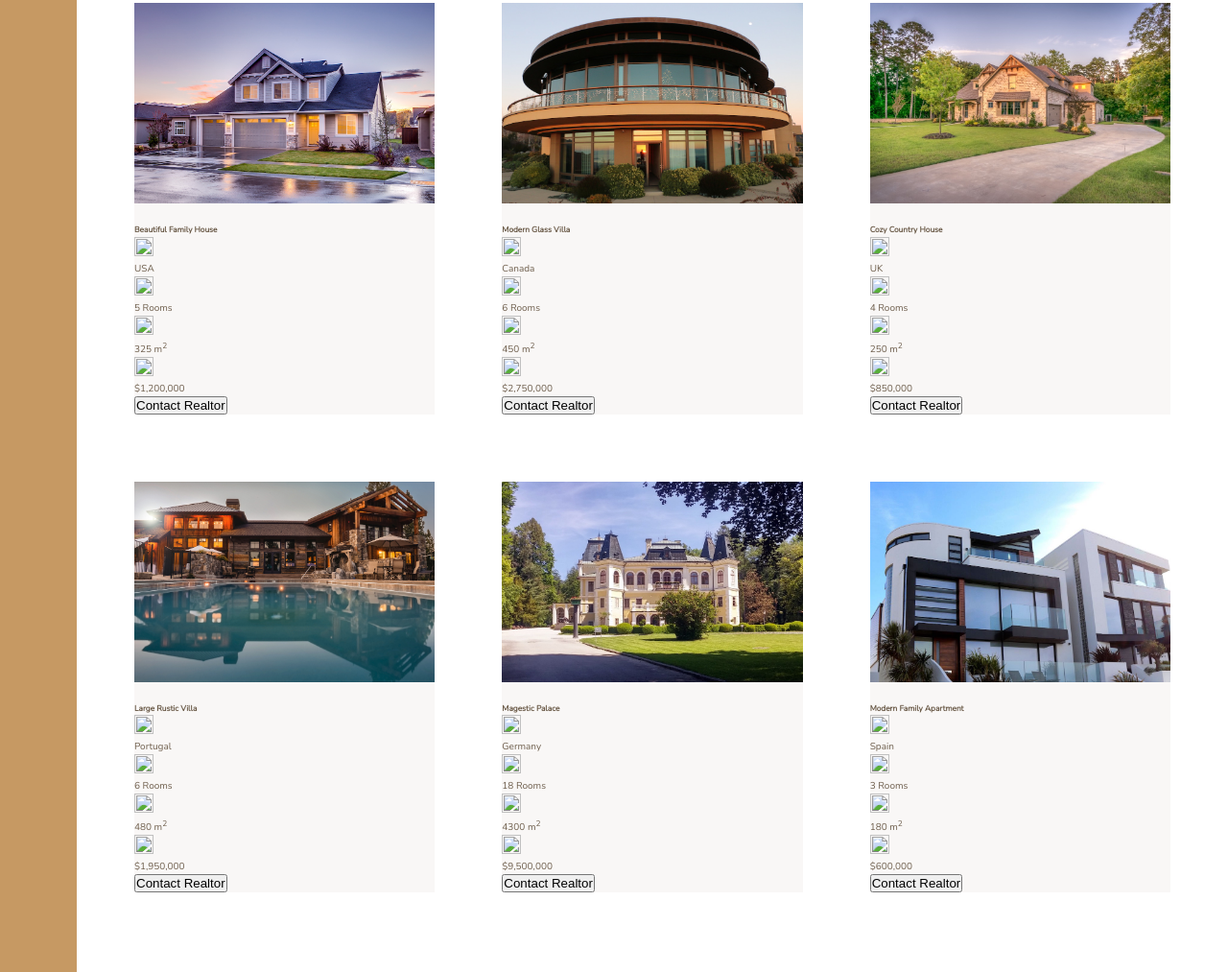
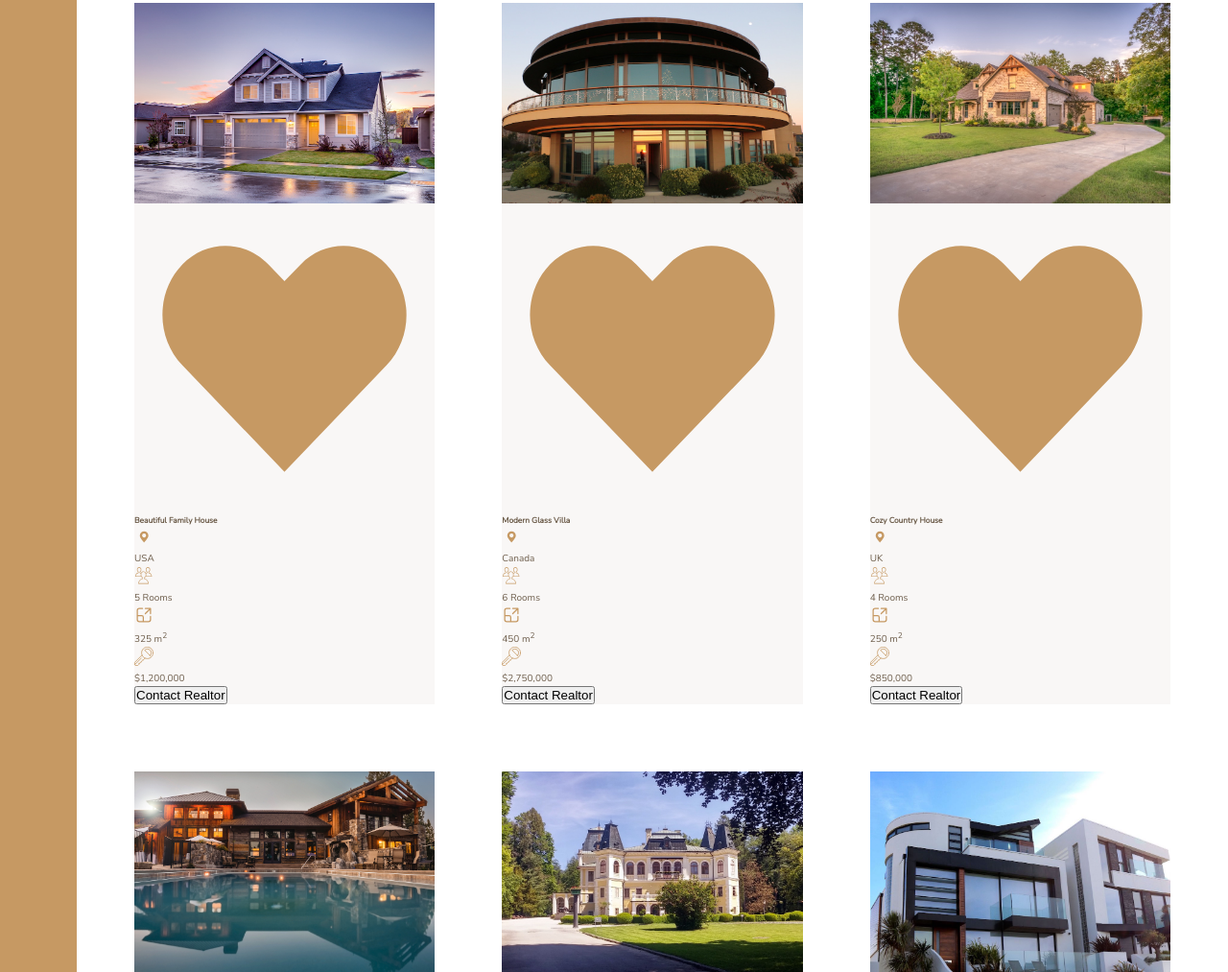
Before and after one commit to Nessvah/nexter, a website: page index.html in a window 1280 px wide. Shown: the part 1967-2980 px from the top of the page at 96% size. Drawn offline with nearby package versions, Linux system fonts and the light colour scheme.

Commit message:
add icons and place in html

```diff
--- a/index.html
+++ b/index.html
@@ -95,22 +95,22 @@
     <section class="homes">
       <div class="home">
         <img src="/img/house-1.jpeg" alt="House 1" class="home__img" />
-        <img src="" alt="" class="home__like-icon" />
+        <img src="/img/heart.svg" alt="" class="home__like-icon" />
         <h5 class="home__heading">Beautiful Family House</h5>
         <div class="home__location">
-          <img src="" alt="" />
+          <img src="/img/location _home.svg" alt="" />
           <p>USA</p>
         </div>
         <div class="home__rooms">
-          <img src="" alt="" />
+          <img src="/img/people.svg" alt="" />
           <p>5 Rooms</p>
         </div>
         <div class="home__area">
-          <img src="" alt="" />
+          <img src="/img/space.svg" alt="" />
           <p>325 m<sup>2</sup></p>
         </div>
         <div class="home__price">
-          <img src="" alt="" />
+          <img src="/img/key.svg" alt="" />
           <p>$1,200,000</p>
         </div>
         <button class="cta">Contact Realtor</button>
@@ -118,22 +118,22 @@
 
       <div class="home">
         <img src="/img/house-2.jpeg" alt="House 2" class="home__img" />
-        <img src="" alt="" class="home__like-icon" />
+        <img src="/img/heart.svg" alt="" class="home__like-icon" />
         <h5 class="home__heading">Modern Glass Villa</h5>
         <div class="home__location">
-          <img src="" alt="" />
+          <img src="/img/location _home.svg" alt="" />
           <p>Canada</p>
         </div>
         <div class="home__rooms">
-          <img src="" alt="" />
+          <img src="/img/people.svg" alt="" />
           <p>6 Rooms</p>
         </div>
         <div class="home__area">
-          <img src="" alt="" />
+          <img src="/img/space.svg" alt="" />
           <p>450 m<sup>2</sup></p>
         </div>
         <div class="home__price">
-          <img src="" alt="" />
+          <img src="/img/key.svg" alt="" />
           <p>$2,750,000</p>
         </div>
         <button class="cta">Contact Realtor</button>
@@ -141,22 +141,22 @@
 
       <div class="home">
         <img src="/img/house-3.jpeg" alt="House 3" class="home__img" />
-        <img src="" alt="" class="home__like-icon" />
+        <img src="/img/heart.svg" alt="" class="home__like-icon" />
         <h5 class="home__heading">Cozy Country House</h5>
         <div class="home__location">
-          <img src="" alt="" />
+          <img src="/img/location _home.svg" alt="" />
           <p>UK</p>
         </div>
         <div class="home__rooms">
-          <img src="" alt="" />
+          <img src="/img/people.svg" alt="" />
           <p>4 Rooms</p>
         </div>
         <div class="home__area">
-          <img src="" alt="" />
+          <img src="/img/space.svg" alt="" />
           <p>250 m<sup>2</sup></p>
         </div>
         <div class="home__price">
-          <img src="" alt="" />
+          <img src="/img/key.svg" alt="" />
           <p>$850,000</p>
         </div>
         <button class="cta">Contact Realtor</button>
@@ -164,22 +164,22 @@
 
       <div class="home">
         <img src="/img/house-4.jpeg" alt="House 4" class="home__img" />
-        <img src="" alt="" class="home__like-icon" />
+        <img src="/img/heart.svg" alt="" class="home__like-icon" />
         <h5 class="home__heading">Large Rustic Villa</h5>
         <div class="home__location">
-          <img src="" alt="" />
+          <img src="/img/location _home.svg" alt="" />
           <p>Portugal</p>
         </div>
         <div class="home__rooms">
-          <img src="" alt="" />
+          <img src="/img/people.svg" alt="" />
           <p>6 Rooms</p>
         </div>
         <div class="home__area">
-          <img src="" alt="" />
+          <img src="/img/space.svg" alt="" />
           <p>480 m<sup>2</sup></p>
         </div>
         <div class="home__price">
-          <img src="" alt="" />
+          <img src="/img/key.svg" alt="" />
           <p>$1,950,000</p>
         </div>
         <button class="cta">Contact Realtor</button>
@@ -187,22 +187,22 @@
 
       <div class="home">
         <img src="/img/house-5.jpeg" alt="House 5" class="home__img" />
-        <img src="" alt="" class="home__like-icon" />
+        <img src="/img/heart.svg" alt="" class="home__like-icon" />
         <h5 class="home__heading">Magestic Palace</h5>
         <div class="home__location">
-          <img src="" alt="" />
+          <img src="/img/location _home.svg" alt="" />
           <p>Germany</p>
         </div>
         <div class="home__rooms">
-          <img src="" alt="" />
+          <img src="/img/people.svg" alt="" />
           <p>18 Rooms</p>
         </div>
         <div class="home__area">
-          <img src="" alt="" />
+          <img src="/img/space.svg" alt="" />
           <p>4300 m<sup>2</sup></p>
         </div>
         <div class="home__price">
-          <img src="" alt="" />
+          <img src="/img/key.svg" alt="" />
           <p>$9,500,000</p>
         </div>
         <button class="cta">Contact Realtor</button>
@@ -210,22 +210,22 @@
 
       <div class="home">
         <img src="/img/house-6.jpeg" alt="House 6" class="home__img" />
-        <img src="" alt="" class="home__like-icon" />
+        <img src="/img/heart.svg" alt="" class="home__like-icon" />
         <h5 class="home__heading">Modern Family Apartment</h5>
         <div class="home__location">
-          <img src="" alt="" />
+          <img src="/img/location _home.svg" alt="" />
           <p>Spain</p>
         </div>
         <div class="home__rooms">
-          <img src="" alt="" />
+          <img src="/img/people.svg" alt="" />
           <p>3 Rooms</p>
         </div>
         <div class="home__area">
-          <img src="" alt="" />
+          <img src="/img/space.svg" alt="" />
           <p>180 m<sup>2</sup></p>
         </div>
         <div class="home__price">
-          <img src="" alt="" />
+          <img src="/img/key.svg" alt="" />
           <p>$600,000</p>
         </div>
         <button class="cta">Contact Realtor</button>
```
Also changed, not shown: img/heart.svg (added), img/location _home.svg (added), img/people.svg (added), img/space.svg (added).
